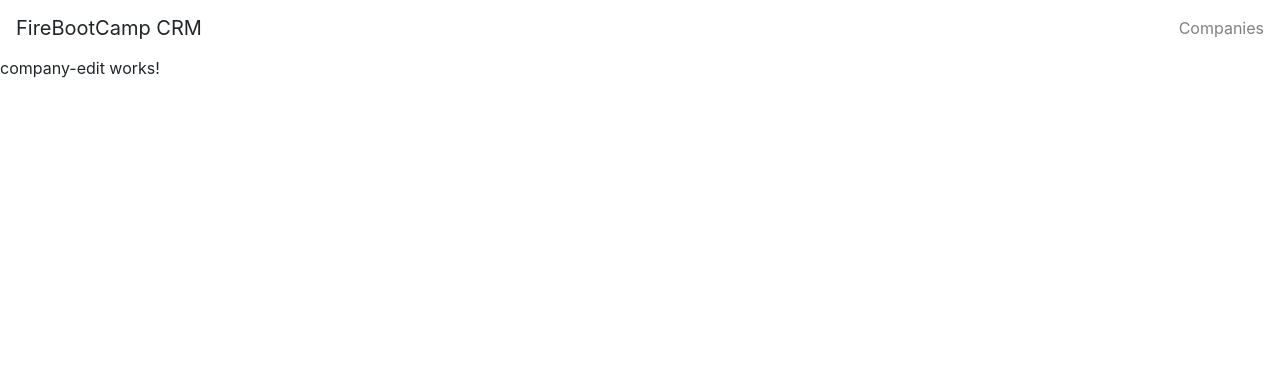
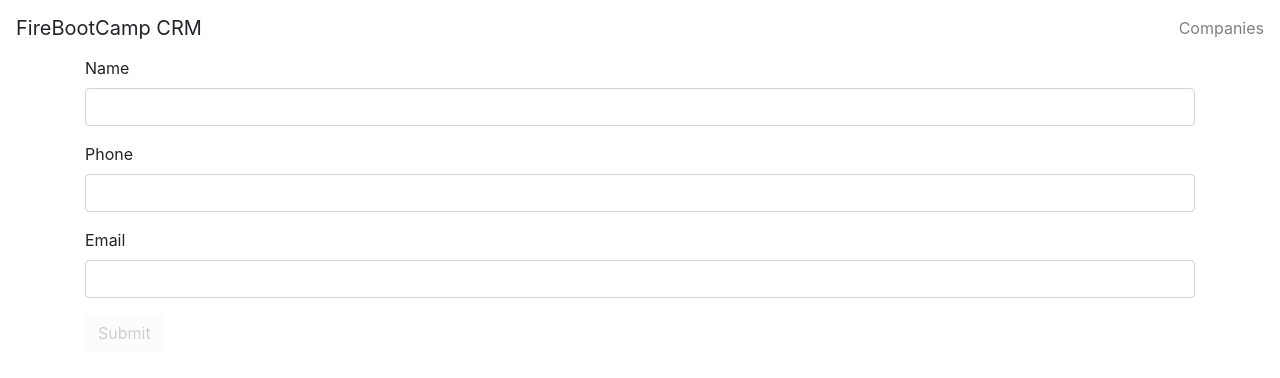
Before and after one commit to SSWConsulting/ng-firebootcamp-bne-201905, an Angular app: page /company/new in a window 1280 px wide. Shown: the top 378 px of the page. Built offline with nearby package versions, Linux system fonts and the light colour scheme.

Commit message:
Added Add company

```diff
--- a/src/app/app.module.ts
+++ b/src/app/app.module.ts
@@ -3,7 +3,7 @@
 
 import { AppRoutingModule } from './app-routing.module';
 import { AppComponent } from './app.component';
-import { FormsModule } from '@angular/forms';
+import { FormsModule, ReactiveFormsModule } from '@angular/forms';
 import { CompanyListComponent } from './company/company-list/company-list.component';
 import { NgbModule } from '@ng-bootstrap/ng-bootstrap';
 import { HttpClientModule } from '@angular/common/http';
@@ -22,7 +22,8 @@
     AppRoutingModule,
     FormsModule,
     NgbModule.forRoot(),
-    HttpClientModule
+    HttpClientModule,
+    ReactiveFormsModule
   ],
   providers: [
   ],
--- a/src/app/company/company-edit/company-edit.component.html
+++ b/src/app/company/company-edit/company-edit.component.html
@@ -1,3 +1,27 @@
-<p>
-  company-edit works!
-</p>
+<div class="container">
+  <form [formGroup]="companyForm" novalidate>
+
+    <div class="form-group">
+      <label for="name">Name</label>
+      <input type="text" class="form-control" name="name" formControlName="name">
+      <div *ngIf="companyForm.get('name').hasError('required') && companyForm.get('name').touched"
+        class="alert alert-danger">
+        Name is required
+      </div>
+    </div>
+
+    <div class="form-group">
+      <label for="phone">Phone</label>
+      <input type="text" class="form-control" name="phone" formControlName="phone" />
+    </div>
+
+    <div class="form-group">
+      <label for="email">Email</label>
+      <input type="text" class="form-control" name="email" formControlName="email" />
+    </div>
+
+    <div class="form-group">
+      <button (click)="saveCompany()" [disabled]="!companyForm.valid" class="btn btn-default">Submit</button>
+    </div>
+  </form>
+</div>
--- a/src/app/company/company-edit/company-edit.component.ts
+++ b/src/app/company/company-edit/company-edit.component.ts
@@ -1,4 +1,8 @@
 import { Component, OnInit } from '@angular/core';
+import { Company } from '../company';
+import { FormGroup, FormBuilder, Validators } from '@angular/forms';
+import { CompanyService } from '../company.service';
+import { Router, ActivatedRoute } from '@angular/router';
 
 @Component({
   selector: 'fbc-company-edit',
@@ -7,9 +11,39 @@
 })
 export class CompanyEditComponent implements OnInit {
 
-  constructor() { }
+  isNewCompany: boolean;
+  company: Company;
+  companyId: number;
+  companyForm: FormGroup;
+
+  constructor(
+    private companyService: CompanyService,
+    private router: Router,
+    private activatedRoute: ActivatedRoute,
+    private formBuilder: FormBuilder
+  ) { }
 
   ngOnInit() {
+    this.isNewCompany = !this.activatedRoute.snapshot.params['id'];
+    this.buildForm();
+
+  }
+
+  buildForm() {
+    this.companyForm = this.formBuilder.group(
+      {
+        name: ['', Validators.required],
+        email: [''],
+        phone: ['']
+      }
+    );
+  }
+
+  saveCompany() {
+    this.companyService.addCompany(this.companyForm.value)
+    .subscribe(c => {
+      this.router.navigateByUrl('/company/list');
+    });
   }
 
 }
--- a/src/app/company/company.service.ts
+++ b/src/app/company/company.service.ts
@@ -1,6 +1,6 @@
 import { Injectable } from '@angular/core';
 import { Company } from './company';
-import { HttpClient } from '@angular/common/http';
+import { HttpClient, HttpHeaders } from '@angular/common/http';
 import { Observable, of } from 'rxjs';
 import { catchError } from 'rxjs/operators';
 import { connectableObservableDescriptor } from 'rxjs/internal/observable/ConnectableObservable';
@@ -27,6 +27,12 @@
     return this.httpClient.delete<Company>(`${this.API_BASE}/company/${company.id}`);
   }
 
+  addCompany(company: Company): Observable<Company> {
+    return this.httpClient.post<Company>(`${this.API_BASE}/company`, company,
+    { headers: new HttpHeaders().set('content-type', 'application/json') })
+    .pipe(catchError(this.errorHandler));
+  }
+
   errorHandler(error: any): Observable<any> {
     console.error('COMPANY SERVICE ERROR:', error);
     return of({});
```
